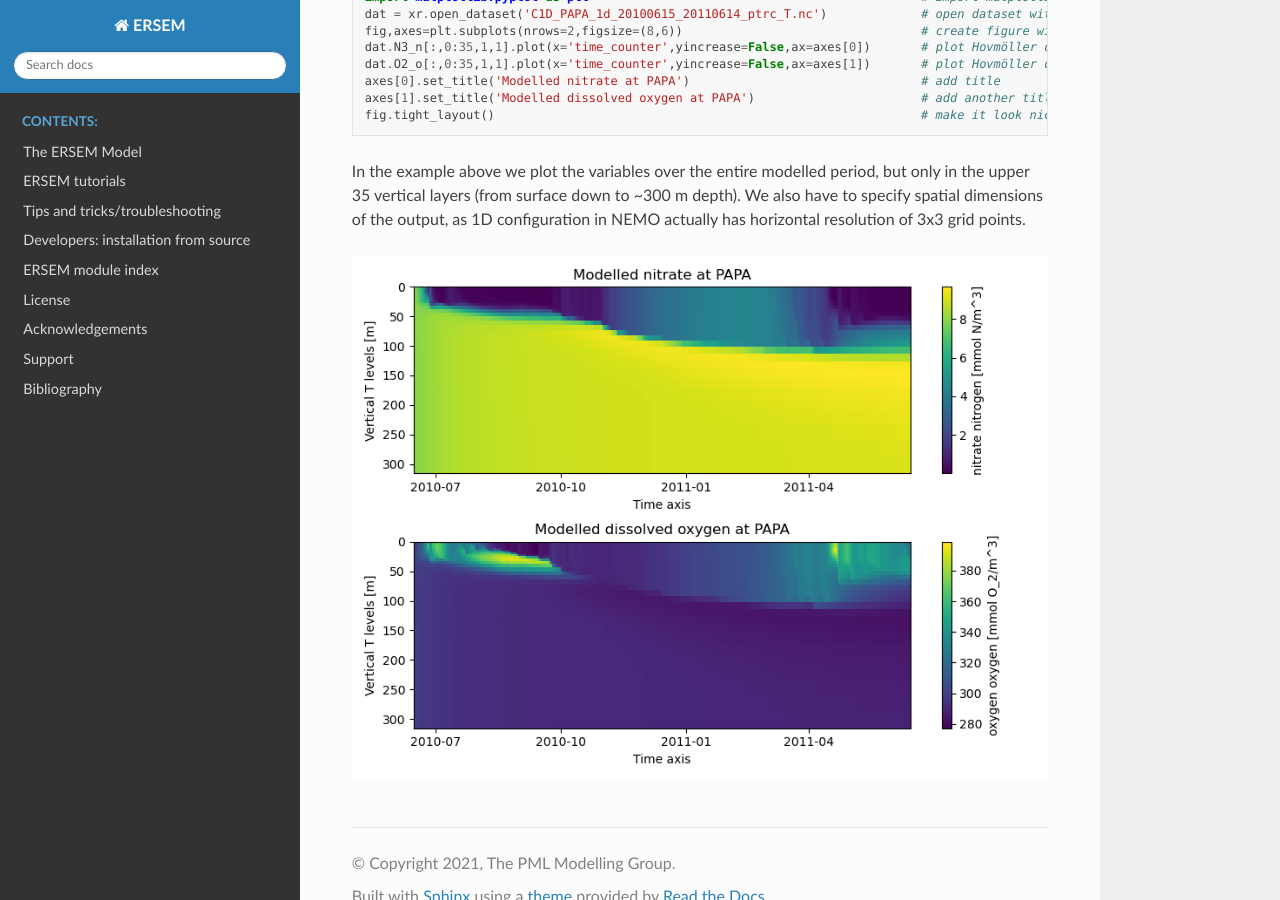
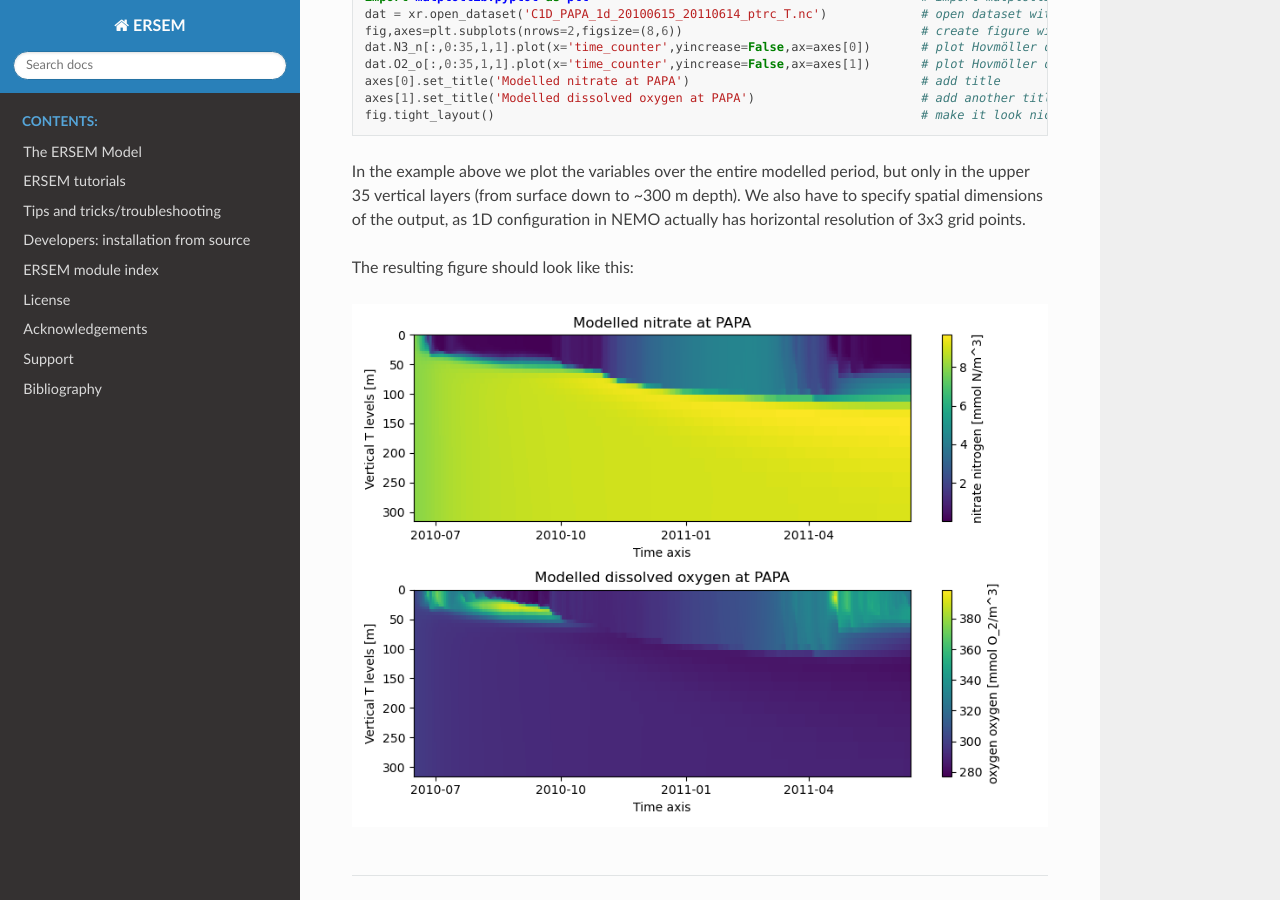
Before and after one commit to pmlmodelling/ersem, a Sphinx documentation site: the page built from docs/source/tutorials/nemo1d.rst, in a window 1280 px wide and 900 px high, scrolled down 2635 px. Built offline with Sphinx 7.4.7 and the Read the Docs theme 2.0.0, drawn with Linux system fonts in a browser that asks for light colours; formulas are drawn with MathJax 3; the version number could not be read and is left out.

Commit message:
Update nemo1d.rst

```diff
--- a/docs/source/tutorials/nemo1d.rst
+++ b/docs/source/tutorials/nemo1d.rst
@@ -116,6 +116,8 @@ As a result, several output files will be generated according to specifications
 
 In the example above we plot the variables over the entire modelled period, but only in the upper 35 vertical layers (from surface down to ~300 m depth). We also have to specify spatial dimensions of the output, as 1D configuration in NEMO actually has horizontal resolution of 3x3 grid points.
 
+The resulting figure should look like this:
+
 .. image:: ../../images/C1D_PAPA_ERSEM_plots.png
    :alt: Example C1D_PAPA_FABM_ERSEM output
    :width: 100.0%
```
